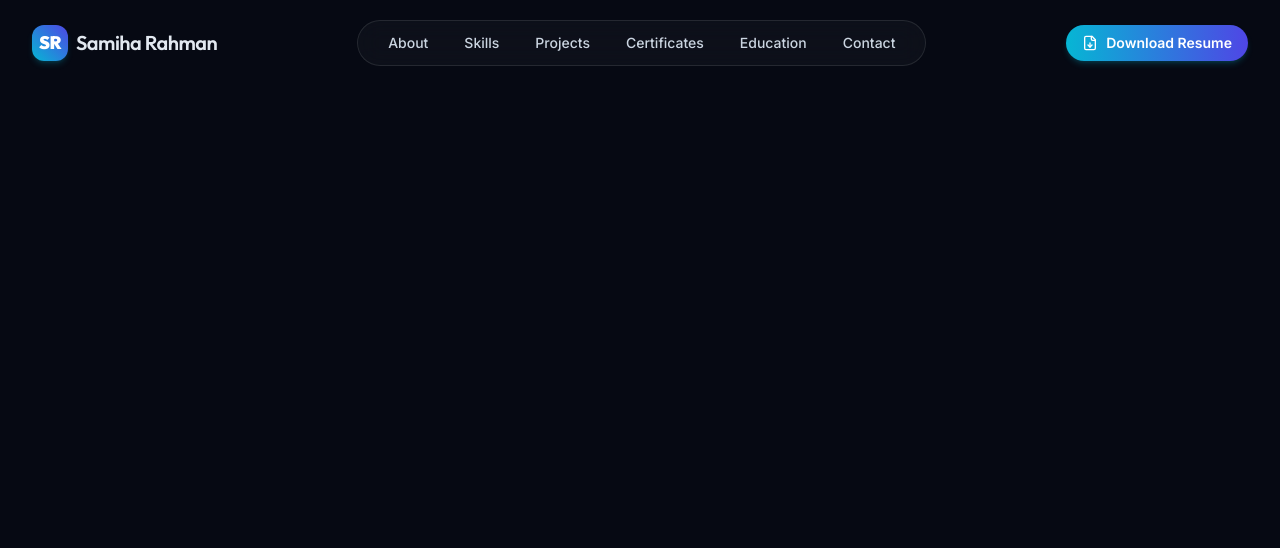
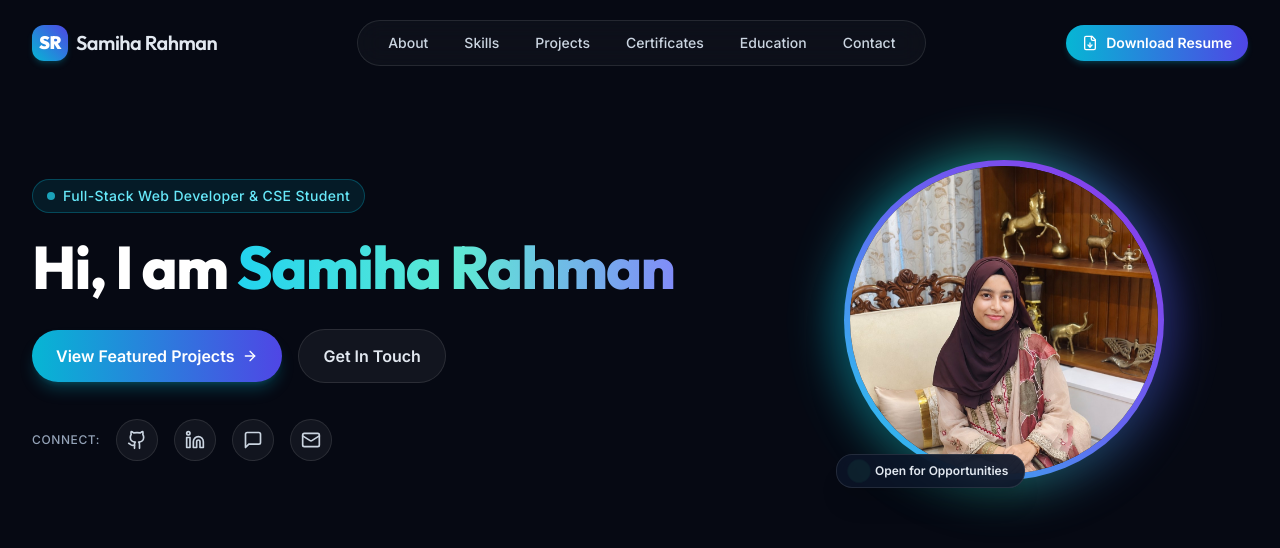
Before and after one commit to Samiha-26/portfolio, a Next.js app: page / in a window 1280 px wide. Shown: the top 548 px of the page. Built offline with nearby package versions, Linux system fonts and the light colour scheme.

Commit message:
add hero section with designation and avatar

```diff
--- a/src/app/page.tsx
+++ b/src/app/page.tsx
@@ -1,10 +1,11 @@
 import Navbar from "@/components/Navbar";
+import Hero from "@/components/Hero";
 
 export default function Home() {
   return (
-    <main className="min-h-screen bg-[#060913] text-slate-100 relative">
+    <main className="min-h-screen bg-[#060913] text-slate-100 relative selection:bg-cyan-500/20 selection:text-cyan-300">
       <Navbar />
-
+      <Hero />
     </main>
   );
 }
--- a/src/components/Hero.tsx
+++ b/src/components/Hero.tsx
@@ -2,14 +2,9 @@
 
 import Image from "next/image";
 import { personalInfo } from "@/data/portfolioData";
-import { FileDown, Mail, ArrowRight, Github, Linkedin, MessageSquare } from "lucide-react";
+import { ArrowRight, Github, Linkedin, MessageSquare, Mail } from "lucide-react";
 
 export default function Hero() {
-  const handleResumeClick = (e: React.MouseEvent) => {
-    e.preventDefault();
-    alert("Resume download triggered! You can link your resume PDF in /public/resume.pdf");
-  };
-
   return (
     <section className="relative pt-32 pb-20 md:pt-40 md:pb-28 overflow-hidden">
       {/* Background radial gradient glow */}
@@ -18,7 +13,7 @@ export default function Hero() {
       <div className="max-w-7xl mx-auto px-4 sm:px-6 lg:px-8">
         <div className="grid grid-cols-1 lg:grid-cols-12 gap-12 lg:gap-8 items-center">
 
-          {/* Left Column: Designation, Headline, Intro, CTAs */}
+          {/* Left Column: Designation, Headline, CTAs, Socials */}
           <div className="lg:col-span-7 text-center lg:text-left space-y-6">
 
             {/* Designation Pill */}
@@ -35,36 +30,26 @@ export default function Hero() {
               </span>
             </h1>
 
-            {/* Intro paragraph */}
-            <p className="text-base sm:text-lg text-slate-300 max-w-2xl mx-auto lg:mx-0 leading-relaxed">
-              Computer Science & Engineering student at <span className="text-cyan-300 font-medium">Metropolitan University, Sylhet</span>.
-              Passionate about engineering responsive, modern web applications with clean architecture, intuitive interfaces, and real-time backend integrations.
-            </p>
+            {/* Action Buttons: View Featured Projects & Get In Touch (No duplicate resume button) */}
+            <div className="flex flex-wrap items-center justify-center lg:justify-start gap-4 pt-2">
+              <a
+                href="#projects"
+                className="inline-flex items-center gap-2 px-6 py-3.5 rounded-full bg-gradient-to-r from-cyan-500 to-indigo-600 hover:from-cyan-400 hover:to-indigo-500 text-white font-semibold text-sm sm:text-base shadow-lg shadow-cyan-500/25 hover:shadow-cyan-500/40 transform hover:-translate-y-0.5 transition-all"
+              >
+                <span>View Featured Projects</span>
+                <ArrowRight className="w-4 h-4" />
+              </a>
 
-            {/* Action Buttons: Resume Download & Contact */}
-            <div className="flex flex-wrap items-center justify-center lg:justify-start gap-4 pt-2">
-              {/* Resume Download Button */}
-              <button
-                onClick={handleResumeClick}
-                id="hero-resume-btn"
-                className="inline-flex items-center gap-2.5 px-6 py-3.5 rounded-full bg-gradient-to-r from-cyan-500 to-indigo-600 hover:from-cyan-400 hover:to-indigo-500 text-white font-semibold text-sm sm:text-base shadow-lg shadow-cyan-500/25 hover:shadow-cyan-500/40 transform hover:-translate-y-0.5 transition-all"
-              >
-                <FileDown className="w-5 h-5" />
-                <span>Download Resume</span>
-              </button>
-
-              {/* Get in Touch CTA */}
               <a
                 href="#contact"
                 className="inline-flex items-center gap-2 px-6 py-3.5 rounded-full bg-white/[0.05] hover:bg-white/[0.1] border border-white/10 text-slate-200 font-semibold text-sm sm:text-base transition-all hover:border-cyan-500/40"
               >
                 <span>Get In Touch</span>
-                <ArrowRight className="w-4 h-4 text-cyan-400" />
               </a>
             </div>
 
             {/* Social Links Row */}
-            <div className="pt-4 flex items-center justify-center lg:justify-start gap-4">
+            <div className="pt-3 flex items-center justify-center lg:justify-start gap-4">
               <span className="text-xs uppercase tracking-wider text-slate-400 font-medium">
                 Connect:
               </span>
@@ -114,7 +99,7 @@ export default function Hero() {
 
           </div>
 
-          {/* Right Column: Profile Photo with Glowing Ring */}
+          {/* Right Column: Circular Profile Photo with Glowing Ring & Floating Badge */}
           <div className="lg:col-span-5 flex justify-center">
             <div className="relative group">
 
@@ -134,11 +119,11 @@ export default function Hero() {
                 </div>
               </div>
 
-              {/* Floating Badge (e.g. Next.js & React) */}
+              {/* Floating Status Badge */}
               <div className="absolute -bottom-2 -left-2 bg-[#0c1427]/90 border border-white/10 backdrop-blur-md px-4 py-2 rounded-2xl shadow-xl flex items-center gap-2.5">
                 <div className="w-3 h-3 rounded-full bg-emerald-400 animate-ping" />
                 <span className="text-xs font-semibold text-slate-200">
-                  Open for Internships
+                  Open for Opportunities
                 </span>
               </div>
 
```
